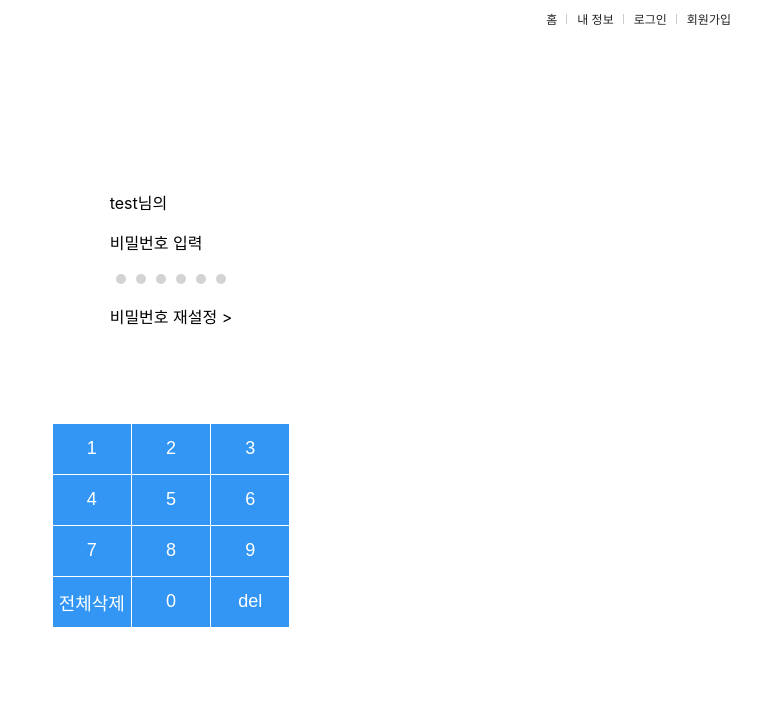
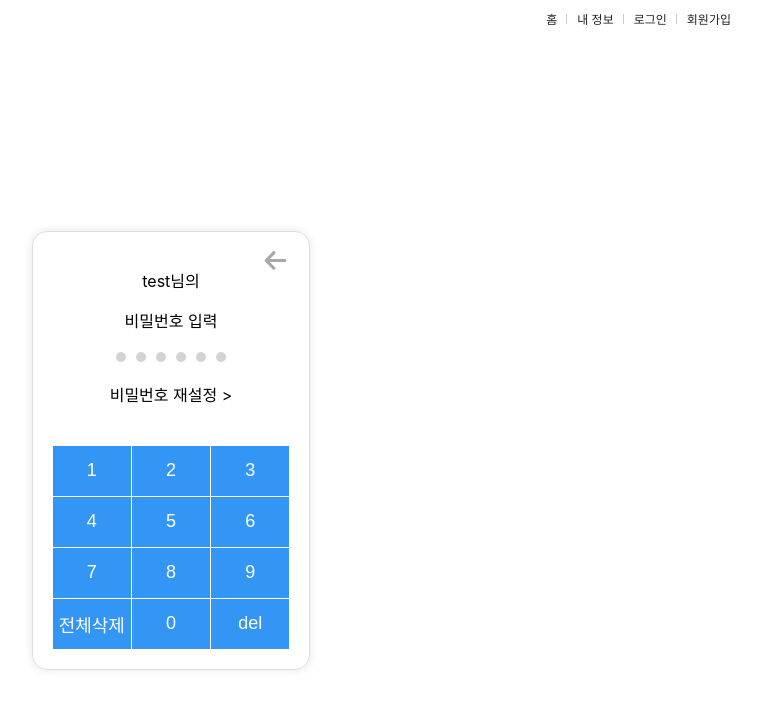
Before and after one commit to JudithHopps/Pay-milli, a React (Create React App) app: page /refund in a window 1280 px wide. Both pictures are taken after a click on the button "환불하기". Shown: the top 708 px of the page, without its empty margins (469-1230 px from the left). Built offline with nearby package versions, Linux system fonts and the light colour scheme.

Commit message:
feat: 결제 비밀번호 입력창에 뒤로가기 추가
뒤로가기 버튼 컴포넌트 생성

navbar 마진 추가

```diff
--- a/src/App.tsx
+++ b/src/App.tsx
@@ -8,12 +8,15 @@ import UserInfo from "pages/auth/UserInfo";
 import NavBar from "components/layout/NavBar";
 import Payment from "pages/payment/Payment";
 import RefundProcess from "pages/refund/RefundProcess";
+import styled from "styled-components";
 
 function App() {
   return (
     <Router>
       <div>
-        <NavBar />
+        <StyledNavBar>
+          <NavBar />
+        </StyledNavBar>
         <Routes>
           <Route path="/" element={<Main />} />
           <Route path="*" element={<NotFound />} />
@@ -30,3 +33,7 @@ function App() {
 }
 
 export default App;
+
+const StyledNavBar = styled.div`
+  margin-bottom: 50px;
+`;
--- /dev/null
+++ b/src/components/common/BackIcon.tsx
@@ -0,0 +1,21 @@
+import React from "react";
+import styled from "styled-components";
+
+export default function BackIcon() {
+  return (
+    <StyledSvg xmlns="http://www.w3.org/2000/svg" viewBox="0 0 448 512">
+      <path d="M9.4 233.4c-12.5 12.5-12.5 32.8 0 45.3l160 160c12.5 12.5 32.8 12.5 45.3 0s12.5-32.8 0-45.3L109.2 288 416 288c17.7 0 32-14.3 32-32s-14.3-32-32-32l-306.7 0L214.6 118.6c12.5-12.5 12.5-32.8 0-45.3s-32.8-12.5-45.3 0l-160 160z" />
+    </StyledSvg>
+  );
+}
+
+const StyledSvg = styled.svg`
+  width: 25px;
+  height: 25px;
+  fill: darkgray;
+  cursor: pointer;
+
+  &:hover {
+    fill: black;
+  }
+`;
--- a/src/components/payment/PaymentPasswordInput.tsx
+++ b/src/components/payment/PaymentPasswordInput.tsx
@@ -1,5 +1,7 @@
 import React, { useState } from "react";
 import styled from "styled-components";
+import { useNavigate } from "react-router-dom";
+import BackIcon from "../common/BackIcon";
 
 interface PaymentPasswordInputProps {
   nickName: string;
@@ -11,12 +13,13 @@ export default function PaymentPasswordInput({
   onSubmit,
 }: PaymentPasswordInputProps) {
   const [password, setPassword] = useState<string>("");
+  const navigate = useNavigate();
 
   const handleNumberClick = (num: string) => {
     if (password.length < 6) {
       setPassword((prev) => prev + num);
     }
-    if (password.length == 5) {
+    if (password.length === 5) {
       onSubmit(password + num);
     }
   };
@@ -29,8 +32,16 @@ export default function PaymentPasswordInput({
     setPassword("");
   };
 
+  const handleBackClick = () => {
+    navigate(-1);
+  };
+
   return (
     <Wrapper>
+      <Content>
+        <BackButton onClick={handleBackClick}>
+          <BackIcon />
+        </BackButton>
         <Description>
           <p>{nickName}님의</p>
           <p>비밀번호 입력</p>
@@ -54,6 +65,7 @@ export default function PaymentPasswordInput({
           <Button onClick={() => handleNumberClick("0")}>0</Button>
           <Button onClick={handleDeleteClick}>del</Button>
         </PasswordInputContainer>
+      </Content>
     </Wrapper>
   );
 }
@@ -66,9 +78,29 @@ const Wrapper = styled.div`
   width: 100%;
   flex-direction: column;
 `;
+
+const Content = styled.div`
+  position: relative;
+  max-width: 400px;
+  padding: 20px;
+  border: 1px solid #ddd;
+  border-radius: 15px;
+  box-shadow: 0 0 10px rgba(0, 0, 0, 0.1);
+`;
+
+const BackButton = styled.button`
+  position: absolute;
+  top: 15px;
+  right: 15px;
+  background: none;
+  border: none;
+`;
+
 const Description = styled.div`
-  margin-bottom: 80px;
+  margin-bottom: 40px;
+  text-align: center;
 `;
+
 const PasswordDisplay = styled.div`
   display: flex;
   justify-content: center;
--- a/src/pages/payment/Payment.tsx
+++ b/src/pages/payment/Payment.tsx
@@ -157,7 +157,7 @@ export default function Payment() {
 
   const handlePasswordSubmit = (password: string) => {
     // todo : 비밀번호 확인 로직 추가!!
-    if (password === "1234") {
+    if (password === "123456") {
       console.log("Password correct. Proceed with payment:", cardAllocations);
       setIsProcessing(true);
       setShowPassword(false);
```
Lines whose indentation alone changed are shown as unchanged.
